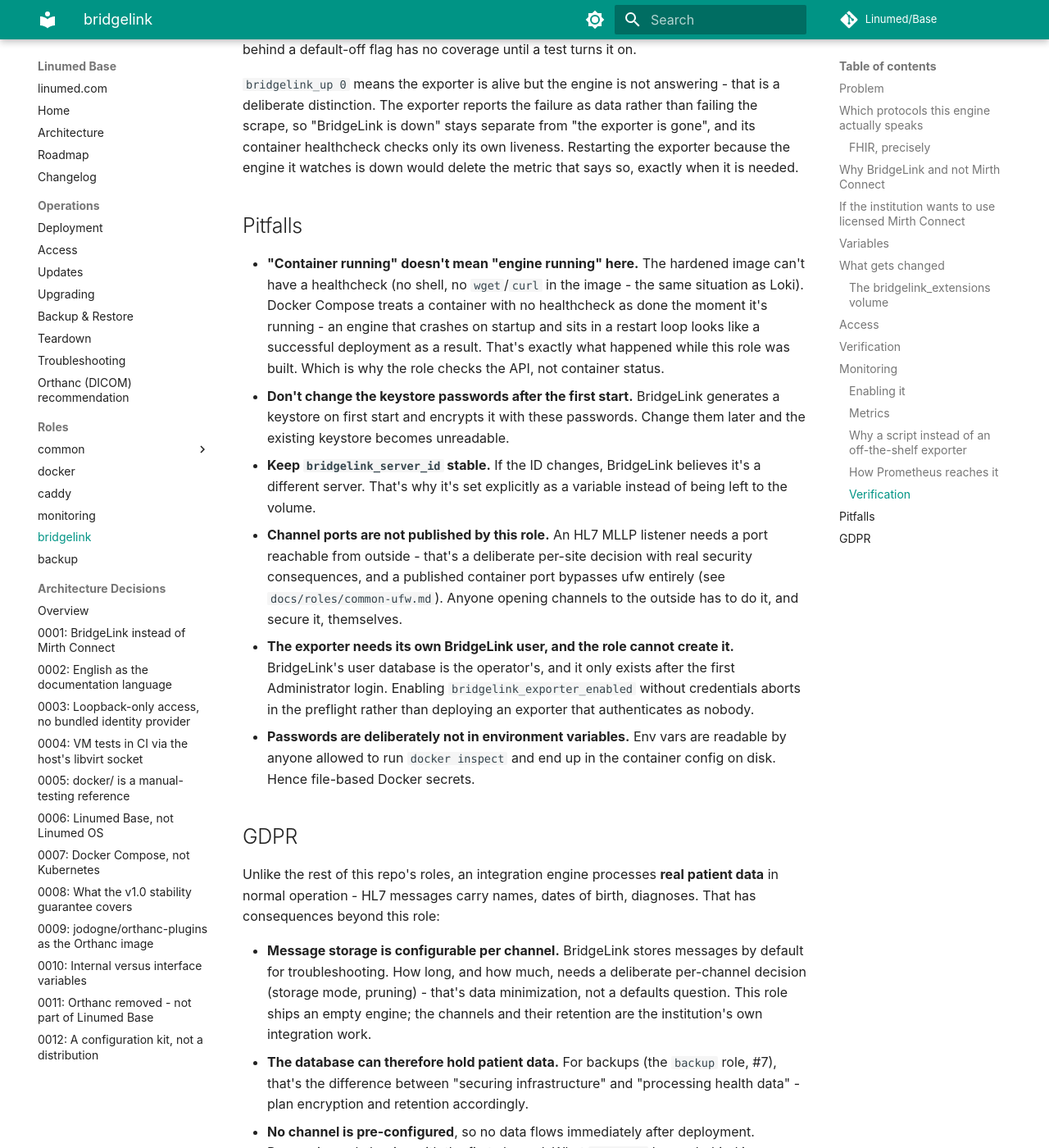
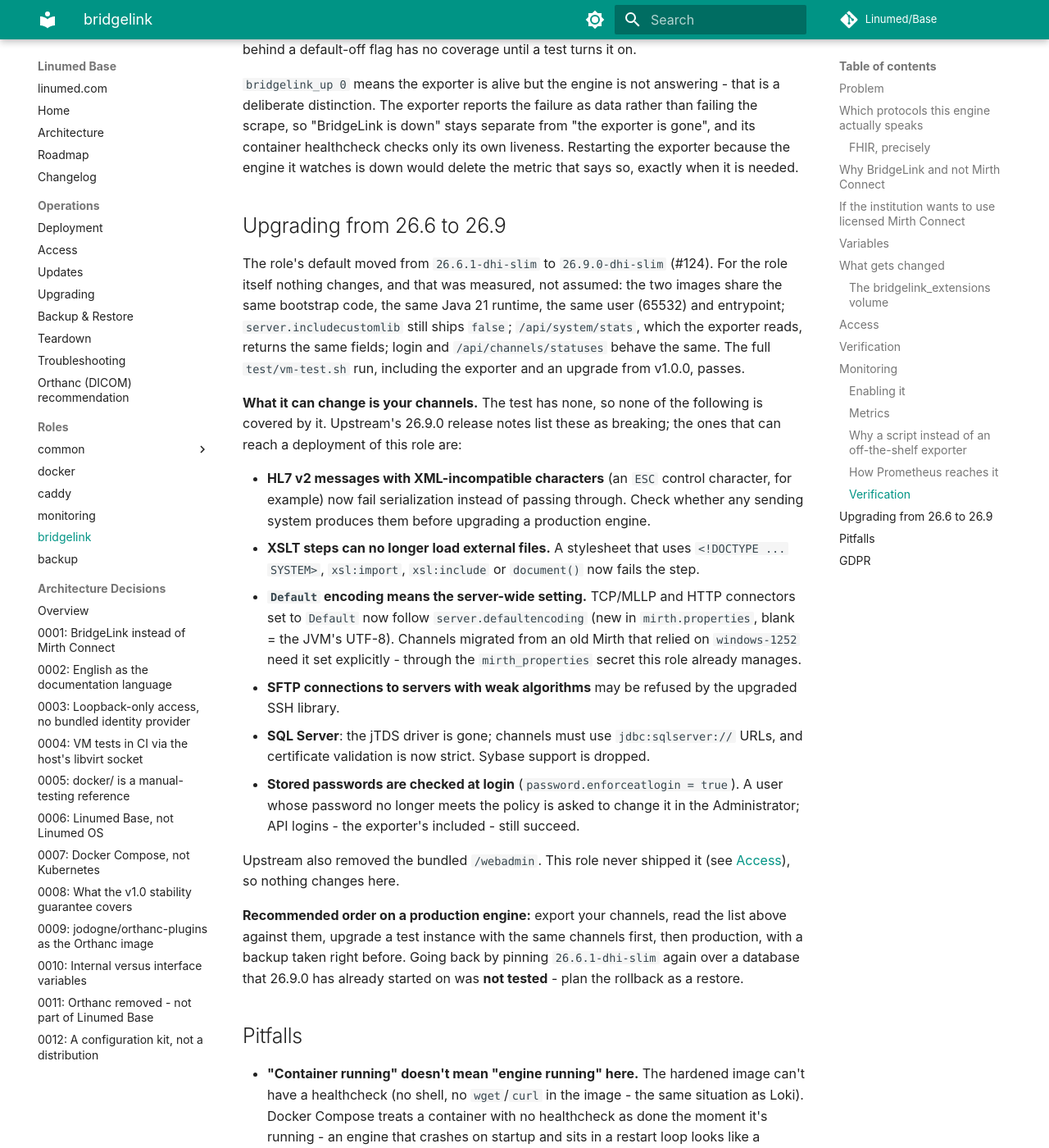
Before and after one commit to Linumed/Base, an MkDocs documentation site: the page built from docs/roles/bridgelink.md, in a window 1280 px wide and 1400 px high, scrolled down 9317 px. Shown: the whole window at 82% size. Built offline with MkDocs 1.6.1 and Material for MkDocs 9.7.7, drawn with Linux system fonts in a browser that asks for light colours; comment, search, counter and statistics services are not loaded; some of the changed text lies outside the part shown.

Commit message:
Feature: BridgeLink 26.9.0, Alloy 1.20.1, Alertmanager 0.34.1, schließt #124 und #125
Befunde (fixbar, HIGH/CRITICAL): BridgeLink 22 -> 7, Alloy 18 -> 3,
Alertmanager 27 -> 3. BridgeLink-Image intern unverändert, /api/system/stats
gleich aufgebaut; die Upstream-Brüche betreffen Betreiber-Channels und stehen
als Upgrade-Abschnitt in docs/roles/bridgelink.md. Grafana 13.2 und
Prometheus 3.15 geprüft und bewusst nicht übernommen. Befundliste neu
erzeugt, inkl. zweier Go-stdlib-CVEs vom 08.10. in acht Images. Veraltete
Defaults in docs/roles/bridgelink.md korrigiert. vm-test lokal grün inkl.
Upgrade von v1.0.0, Loki- und Exporter-Prüfung.

```diff
--- a/docs/roles/bridgelink.md
+++ b/docs/roles/bridgelink.md
@@ -108,8 +108,8 @@
 
 | Variable | Default | Meaning |
 |---|---|---|
-| `bridgelink_image` | `innovarhealthcare/bridgelink:26.6.0-dhi-slim` | Hardened image (Debian 13, no shell, non-root UID 65532) |
-| `bridgelink_postgres_image` | `postgres:17.10-alpine` | Backend database |
+| `bridgelink_image` | `innovarhealthcare/bridgelink:26.9.0-dhi-slim` | Hardened image (Debian 13, no shell, non-root UID 65532) |
+| `bridgelink_postgres_image` | `postgres:17.11-alpine` | Backend database |
 | `bridgelink_admin_port` | `8443` | Bound to `127.0.0.1` only - access via SSH tunnel |
 | `bridgelink_db_password` | `""` (required) | The role aborts in its preflight without a value |
 | `bridgelink_keystore_storepass` | `""` (required) | Keystore password - **don't change after the first start** |
@@ -341,6 +341,44 @@
 container healthcheck checks only its own liveness. Restarting the exporter because the
 engine it watches is down would delete the metric that says so, exactly when it is needed.
 
+## Upgrading from 26.6 to 26.9
+
+The role's default moved from `26.6.1-dhi-slim` to `26.9.0-dhi-slim` (#124). For the role
+itself nothing changes, and that was measured, not assumed: the two images share the same
+bootstrap code, the same Java 21 runtime, the same user (65532) and entrypoint;
+`server.includecustomlib` still ships `false`; `/api/system/stats`, which the exporter
+reads, returns the same fields; login and `/api/channels/statuses` behave the same. The
+full `test/vm-test.sh` run, including the exporter and an upgrade from v1.0.0, passes.
+
+**What it can change is your channels.** The test has none, so none of the following is
+covered by it. Upstream's 26.9.0 release notes list these as breaking; the ones that can
+reach a deployment of this role are:
+
+- **HL7 v2 messages with XML-incompatible characters** (an `ESC` control character, for
+  example) now fail serialization instead of passing through. Check whether any sending
+  system produces them before upgrading a production engine.
+- **XSLT steps can no longer load external files.** A stylesheet that uses
+  `<!DOCTYPE ... SYSTEM>`, `xsl:import`, `xsl:include` or `document()` now fails the step.
+- **`Default` encoding means the server-wide setting.** TCP/MLLP and HTTP connectors set to
+  `Default` now follow `server.defaultencoding` (new in `mirth.properties`, blank = the
+  JVM's UTF-8). Channels migrated from an old Mirth that relied on `windows-1252` need it
+  set explicitly - through the `mirth_properties` secret this role already manages.
+- **SFTP connections to servers with weak algorithms** may be refused by the upgraded
+  SSH library.
+- **SQL Server**: the jTDS driver is gone; channels must use `jdbc:sqlserver://` URLs, and
+  certificate validation is now strict. Sybase support is dropped.
+- **Stored passwords are checked at login** (`password.enforceatlogin = true`). A user
+  whose password no longer meets the policy is asked to change it in the Administrator;
+  API logins - the exporter's included - still succeed.
+
+Upstream also removed the bundled `/webadmin`. This role never shipped it (see
+[Access](#access)), so nothing changes here.
+
+**Recommended order on a production engine:** export your channels, read the list above
+against them, upgrade a test instance with the same channels first, then production, with a
+backup taken right before. Going back by pinning `26.6.1-dhi-slim` again over a database
+that 26.9.0 has already started on was **not tested** - plan the rollback as a restore.
+
 ## Pitfalls
 
 - **"Container running" doesn't mean "engine running" here.** The hardened image can't
```
Also changed, not shown: CHANGELOG.md (+37 -0 lines), ansible/roles/bridgelink/README.md (+1 -1 lines), docs/operations/updates.md (+3 -3 lines), 4 other files.
